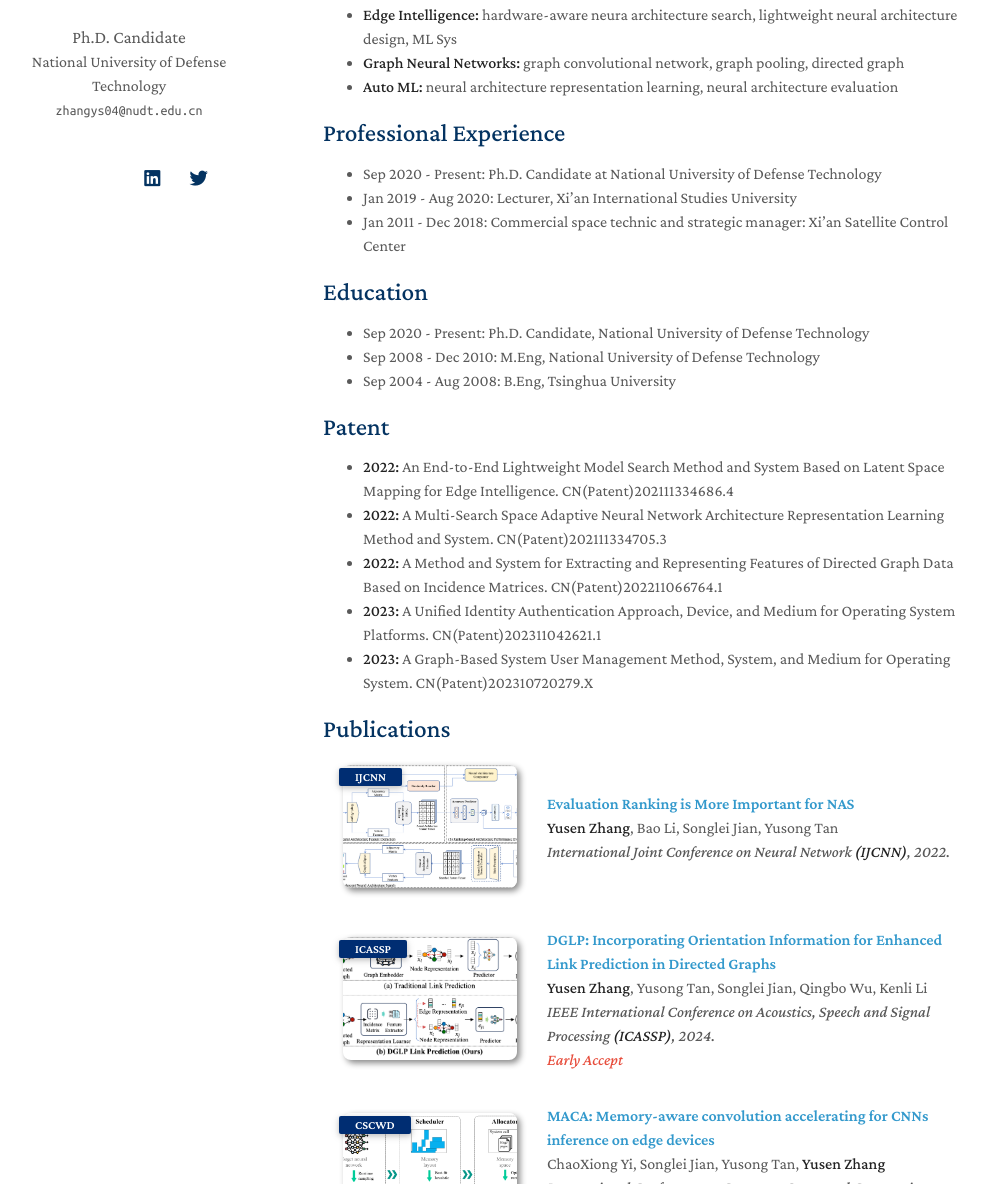
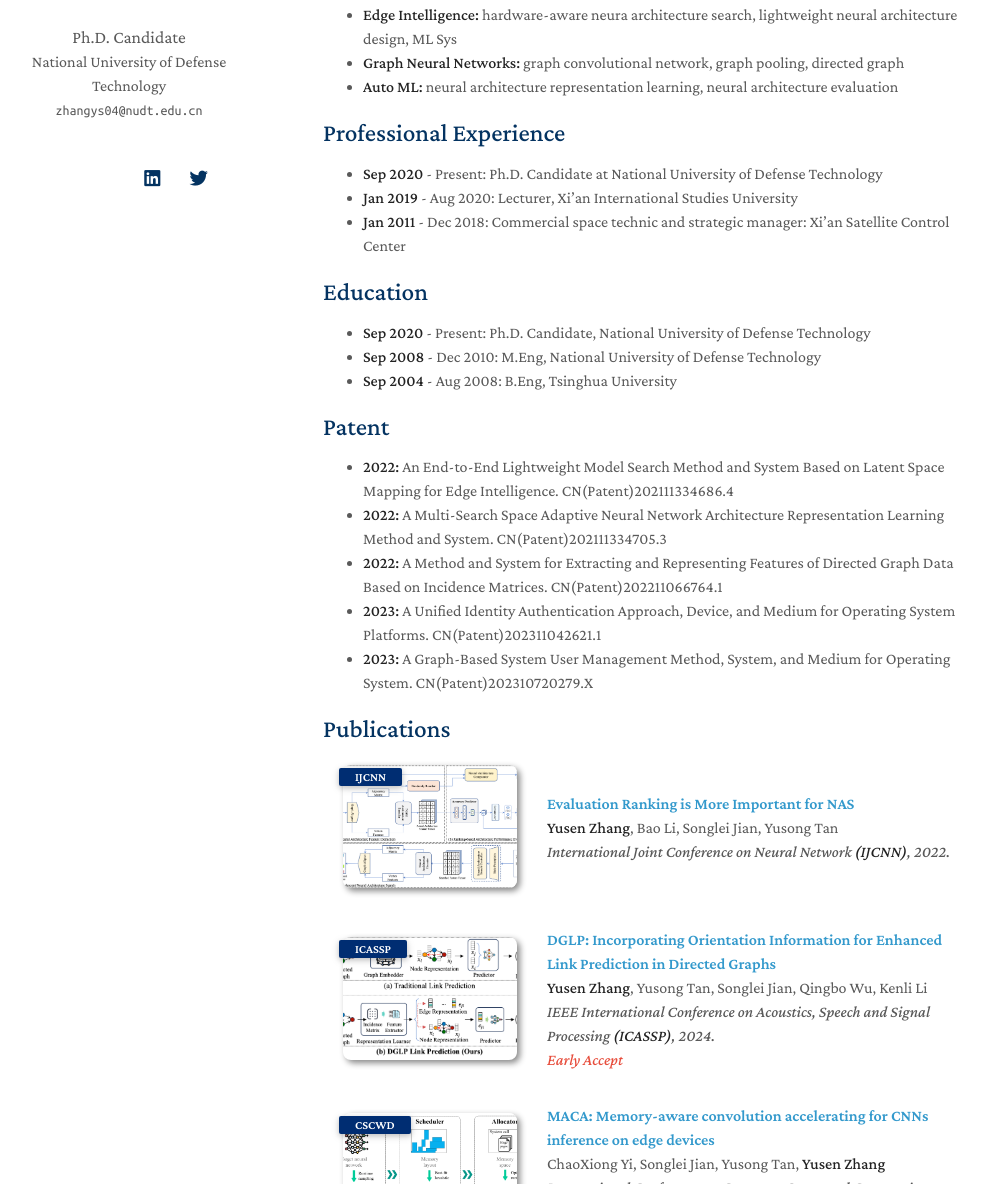
Before and after one commit to zhangys04/zhangys04.github.io, a Jekyll site: the page built from index.md, in a window 1280 px wide and 1400 px high. Shown: the part 216-1400 px from the top of the window, without its empty margins (147-1135 px from the left). Built offline with Jekyll 4.4.1, drawn with Linux system fonts in a browser that asks for light colours; nearby versions of some CDN libraries; a style sheet for code colours, icons or effects is not loaded; our own code applies the rules of GitHub Pages for plain Markdown files; some of the changed text lies outside the part shown.

Commit message:
Update index.md

```diff
--- a/index.md
+++ b/index.md
@@ -13,14 +13,14 @@ I am a Ph.D. Candidate in Computer Science and Technology, conducting research i
 - **Auto ML:** neural architecture representation learning, neural architecture evaluation
 
 ## Professional Experience
-- Sep 2020 - Present: Ph.D. Candidate at National University of Defense Technology
-- Jan 2019 - Aug 2020: Lecturer, Xi'an International Studies University
-- Jan 2011 - Dec 2018: Commercial space technic and strategic manager: Xi'an Satellite Control Center
+- **Sep 2020** - Present: Ph.D. Candidate at National University of Defense Technology
+- **Jan 2019** - Aug 2020: Lecturer, Xi'an International Studies University
+- **Jan 2011** - Dec 2018: Commercial space technic and strategic manager: Xi'an Satellite Control Center
 
 ## Education
-- Sep 2020 - Present: Ph.D. Candidate, National University of Defense Technology
-- Sep 2008 - Dec 2010: M.Eng, National University of Defense Technology
-- Sep 2004 - Aug 2008: B.Eng, Tsinghua University
+- **Sep 2020** - Present: Ph.D. Candidate, National University of Defense Technology
+- **Sep 2008** - Dec 2010: M.Eng, National University of Defense Technology
+- **Sep 2004** - Aug 2008: B.Eng, Tsinghua University
 
 ## Patent
 - **2022:** An End-to-End Lightweight Model Search Method and System Based on Latent Space Mapping for Edge Intelligence. CN(Patent)202111334686.4
@@ -30,3 +30,5 @@ I am a Ph.D. Candidate in Computer Science and Technology, conducting research i
 - **2023:** A Graph-Based System User Management Method, System, and Medium for Operating System. CN(Patent)202310720279.X
 
 {% include_relative _includes/publications.md %}
+
+{% include_relative _includes/services.md %}
```
